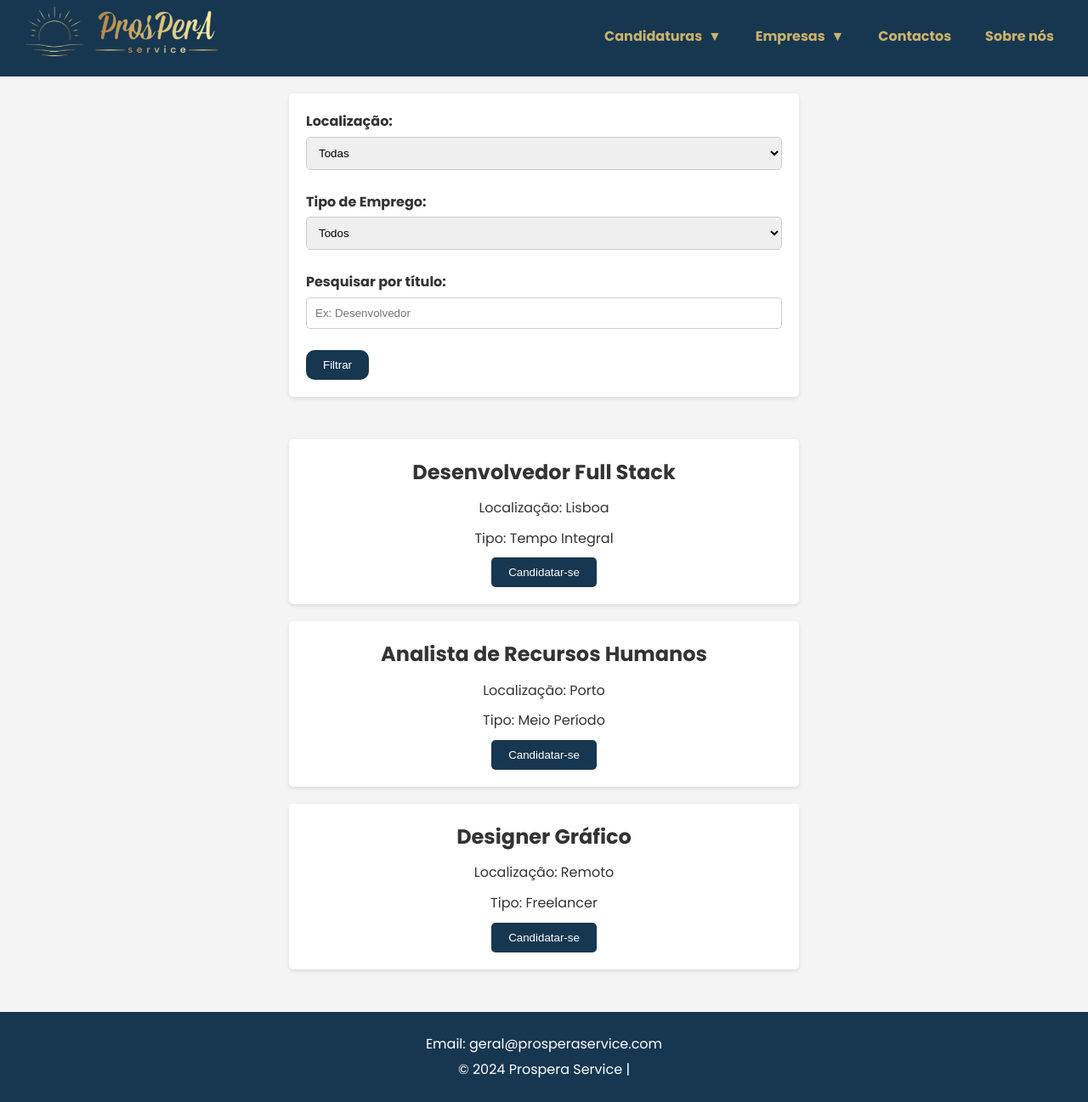
After one commit to FabioCastanho/WebsiteProsperaService, a Python web app: template templates/vagas.html in a window 1280 px wide. The commit adds this page. Shown: the whole page at 85% size. Run offline with Jinja, Linux system fonts and the light colour scheme; the template is opened without the code that fills it, so the values that code supplies are empty.

Commit message:
Vagas disponivel criada

```diff
--- /dev/null
+++ b/Styles/vagas.css
@@ -0,0 +1,97 @@
+* {
+    margin: 0;
+    padding: 0;
+    box-sizing: border-box;
+}
+
+body {
+    font-family: "Poppins", sans-serif;
+    background-color: #f4f4f4;
+    color: #173751;
+}
+
+
+h1 {
+    font-size: 2em;
+}
+
+.filters {
+    background-color: white;
+    padding: 20px;
+    box-shadow: 0 2px 5px rgba(0, 0, 0, 0.1);
+    margin: 20px auto;
+    width: 80%;
+    max-width: 600px;
+    border-radius: 5px;
+}
+
+.filter-group {
+    margin-bottom: 15px;
+}
+
+label {
+    display: block;
+    font-weight: bold;
+    margin-bottom: 5px;
+}
+
+select, input[type="text"] {
+    width: 100%;
+    padding: 10px;
+    margin-bottom: 10px;
+    border: 1px solid #ccc;
+    border-radius: 5px;
+}
+
+button {
+    background-color: #173751;
+    color: white;
+    border: none;
+    padding: 10px 20px;
+    cursor: pointer;
+    border-radius: 10px;
+}
+
+button:hover {
+    background-color: #0056b3;
+}
+
+.job-listings {
+    display: flex;
+    flex-direction: column;
+    align-items: center;
+    padding: 20px;
+}
+
+.job-item {
+    background-color: white;
+    border-radius: 5px;
+    box-shadow: 0 2px 5px rgba(0, 0, 0, 0.1);
+    width: 80%;
+    max-width: 600px;
+    margin: 10px 0;
+    padding: 20px;
+    text-align: center;
+}
+
+.job-item h2 {
+    margin-bottom: 10px;
+    font-size: 1.5em;
+}
+
+.job-item p {
+    margin-bottom: 10px;
+}
+
+.apply-btn {
+    background-color: #173751;
+    color: white;
+    border: none;
+    padding: 10px 20px;
+    cursor: pointer;
+    border-radius: 5px;
+}
+
+.apply-btn:hover {
+    background-color: #0056b3;
+}
--- a/templates/formularioEspontaneo.html
+++ b/templates/formularioEspontaneo.html
@@ -78,7 +78,7 @@
         </div>
         <button type="submit">Enviar</button>
       </form>
-      <form id="form" class="form" action="/templates/index.html" method="post">
+      <form id="form" class="form" action="index.html">
         <button class="botao-voltar" type="submit">Voltar</button>
       </form>
     </div>
--- a/templates/index.html
+++ b/templates/index.html
@@ -26,7 +26,7 @@
             <li class="dropdown">
               <a class="options" href="#">Candidaturas &nbsp;&#9660;</a>
               <ul class="submenu">
-                <li><a href="#">Vagas Disponíveis</a></li>
+                <li><a href="/templates/vagas.html">Vagas Disponíveis</a></li>
                 <li>
                   <a href="/templates/formularioEspontaneo.html"
                     >Candidatura Espontânea</a
--- /dev/null
+++ b/templates/vagas.html
@@ -0,0 +1,107 @@
+<!DOCTYPE html>
+<html lang="pt">
+<head>
+    <meta charset="UTF-8">
+    <meta name="viewport" content="width=device-width, initial-scale=1.0">
+    <title>Vagas Disponíveis</title>
+    <link rel="stylesheet" href="/Styles/vagas.css">
+    <link rel="stylesheet" href="/Styles/main.css" />
+    <link rel="preconnect" href="https://fonts.googleapis.com" />
+    <link
+      href="https://fonts.googleapis.com/css2?family=Poppins:ital,wght@0,100;0,200;0,300;0,400;0,500;0,600;0,700;0,800;0,900;1,100;1,200;1,300;1,400;1,500;1,600;1,700;1,800;1,900&display=swap"
+      rel="stylesheet"
+    />
+</head>
+<body>
+    <header>
+        <div class="header-content">
+            <a href="/templates/index.html"
+              ><img
+                class="logo"
+                src="/img/LOGO3_upscayl_16x_ultrasharp.png"
+                alt="logotipo"
+            /></a>
+
+            <nav style="background-color: #173751; height: 80px">
+              <ul>
+                <li class="dropdown">
+                  <a class="options" href="#">Candidaturas &nbsp;&#9660;</a>
+                  <ul class="submenu">
+                    <li><a href="/templates/vagas.html">Vagas Disponíveis</a></li>
+                    <li>
+                      <a href="/templates/formularioEspontaneo.html"
+                        >Candidatura Espontânea</a
+                      >
+                    </li>
+                  </ul>
+                </li>
+                <li class="dropdown">
+                  <a class="options" href="#">Empresas &nbsp;&#9660;</a>
+                  <ul class="submenu">
+                    <li><a href="#">Serviços</a></li>
+                  </ul>
+                </li>
+                <li><a class="options" href="#">Contactos</a></li>
+                <li><a class="options" href="#">Sobre nós</a></li>
+              </ul>
+            </nav>
+          </div>
+    </header>
+
+    <section class="filters">
+        <form id="filterForm">
+            <div class="filter-group">
+                <label for="location">Localização:</label>
+                <select id="location">
+                    <option value="">Todas</option>
+                    <option value="Lisboa">Lisboa</option>
+                    <option value="Porto">Porto</option>
+                    <option value="Remoto">Remoto</option>
+                </select>
+            </div>
+            <div class="filter-group">
+                <label for="jobType">Tipo de Emprego:</label>
+                <select id="jobType">
+                    <option value="">Todos</option>
+                    <option value="Tempo Integral">Tempo Integral</option>
+                    <option value="Meio Período">Meio Período</option>
+                    <option value="Freelancer">Freelancer</option>
+                </select>
+            </div>
+            <div class="filter-group">
+                <label for="search">Pesquisar por título:</label>
+                <input type="text" id="search" placeholder="Ex: Desenvolvedor">
+            </div>
+            <button type="button" id="filterButton">Filtrar</button>
+        </form>
+    </section>
+
+    <section class="job-listings">
+        <div class="job-item" data-location="Lisboa" data-type="Tempo Integral">
+            <h2>Desenvolvedor Full Stack</h2>
+            <p>Localização: Lisboa</p>
+            <p>Tipo: Tempo Integral</p>
+            <button class="apply-btn">Candidatar-se</button>
+        </div>
+        <div class="job-item" data-location="Porto" data-type="Meio Período">
+            <h2>Analista de Recursos Humanos</h2>
+            <p>Localização: Porto</p>
+            <p>Tipo: Meio Período</p>
+            <button class="apply-btn">Candidatar-se</button>
+        </div>
+        <div class="job-item" data-location="Remoto" data-type="Freelancer">
+            <h2>Designer Gráfico</h2>
+            <p>Localização: Remoto</p>
+            <p>Tipo: Freelancer</p>
+            <button class="apply-btn">Candidatar-se</button>
+        </div>
+    </section>
+
+    <footer>
+        <p>Email: geral@prosperaservice.com</p>
+        <p>&copy; 2024 Prospera Service |</p>
+      </footer>
+
+    <script src="vagas.js"></script>
+</body>
+</html>
--- /dev/null
+++ b/templates/vagas.js
@@ -0,0 +1,23 @@
+document.getElementById('filterButton').addEventListener('click', function() {
+    const location = document.getElementById('location').value.toLowerCase();
+    const jobType = document.getElementById('jobType').value.toLowerCase();
+    const search = document.getElementById('search').value.toLowerCase();
+
+    const jobs = document.querySelectorAll('.job-item');
+
+    jobs.forEach(job => {
+        const jobLocation = job.getAttribute('data-location').toLowerCase();
+        const jobTypeAttr = job.getAttribute('data-type').toLowerCase();
+        const jobTitle = job.querySelector('h2').textContent.toLowerCase();
+
+        let locationMatch = location === '' || jobLocation === location;
+        let typeMatch = jobType === '' || jobTypeAttr === jobType;
+        let searchMatch = jobTitle.includes(search);
+
+        if (locationMatch && typeMatch && searchMatch) {
+            job.style.display = 'block';
+        } else {
+            job.style.display = 'none';
+        }
+    });
+});
```
